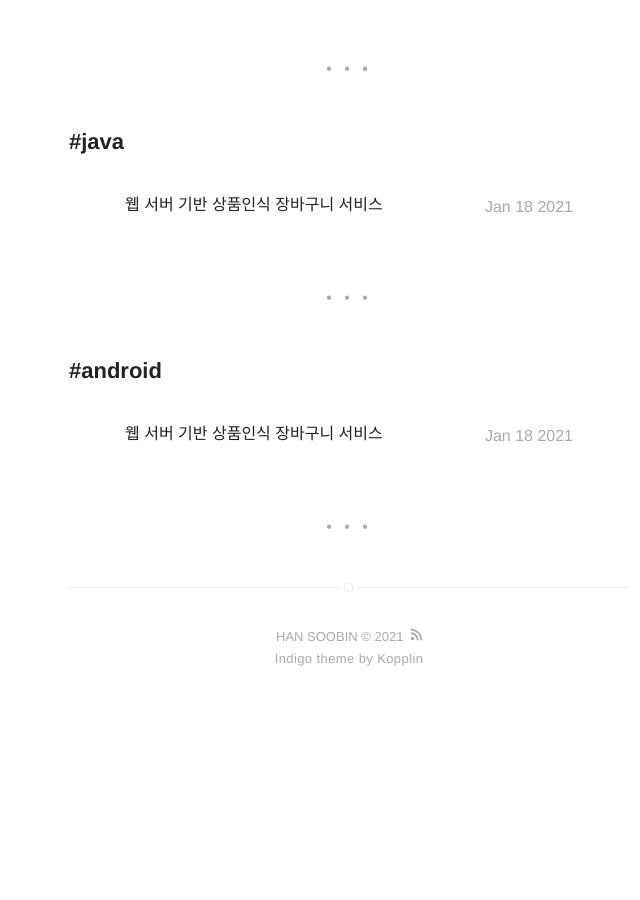
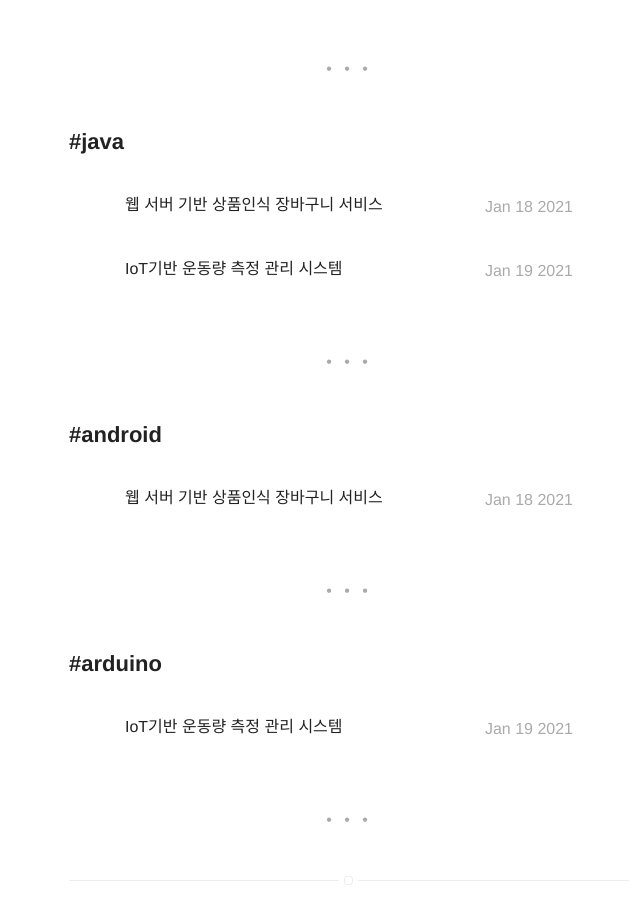
Before and after one commit to nidoos/nidoos.github.io, a Jekyll site: the page built from tags.html, in a window 1280 px wide and 900 px high, scrolled down 1011 px. Shown: the whole window, without its empty margins (291-931 px from the left). Built offline with Jekyll 4.4.1, drawn with Linux system fonts in a browser that asks for light colours; before the commit the page ends 1741 px from its top, so only the background shows below that.

Commit message:
2nd, 3rd, 2ppt

```diff
--- /dev/null
+++ b/_posts/2021-01-19-Hellcountdown.md
@@ -0,0 +1,40 @@
+---
+title: "IoT기반 운동량 측정 관리 시스템"
+layout: post
+date: 2021-01-19 11:00
+tag: [arduino, java]
+image: false
+headerImage: false
+projects: true
+hidden: true # don't count this post in blog pagination
+description: "This is 2nd team project"
+category: project
+author: nidoos
+externalLink: false
+---
+
+>진행내용 : 운동량 측정의 중요성을 바탕으로 아두이노를 이용한 운동량 측정 시스템 구현.
+팀프로젝트로 전담역할은 아두이노 부분. 보조역할은 백엔드 담당<br>
+기간 : 2020.10.30 ~ 2020.11.08 <br>
+역할 : 아두이노
+
+---
+
+
+
+
+<img src = "/assets/2ppt/1.png" alt="1">
+<img src = "/assets/2ppt/2.png" alt="2">
+<img src = "/assets/2ppt/3.png" alt="3">
+<img src = "/assets/2ppt/4.png" alt="4">
+<img src = "/assets/2ppt/5.png" alt="5">
+<img src = "/assets/2ppt/6.png" alt="6">
+<img src = "/assets/2ppt/7.png" alt="7">
+<img src = "/assets/2ppt/8.png" alt="8">
+<img src = "/assets/2ppt/9.png" alt="9">
+<img src = "/assets/2ppt/10.png" alt="10">
+<img src = "/assets/2ppt/11.png" alt="11">
+<img src = "/assets/2ppt/12.png" alt="12">
+<img src = "/assets/2ppt/13.png" alt="13">
+<img src = "/assets/2ppt/14.png" alt="14">
+<img src = "/assets/2ppt/15.png" alt="15">
```
Also changed, not shown: _posts/2021-01-18-Leemart.md (+5 -4 lines), assets/2ppt/1.PNG (added), assets/2ppt/10.PNG (added), assets/2ppt/11.PNG (added), assets/2ppt/12.PNG (added), assets/2ppt/13.PNG (added), assets/2ppt/14.PNG (added), assets/2ppt/15.PNG (added), assets/2ppt/2.PNG (added), assets/2ppt/3.PNG (added), assets/2ppt/4.PNG (added), assets/2ppt/5.PNG (added), assets/2ppt/6.PNG (added), assets/2ppt/7.PNG (added), 2 more files.
